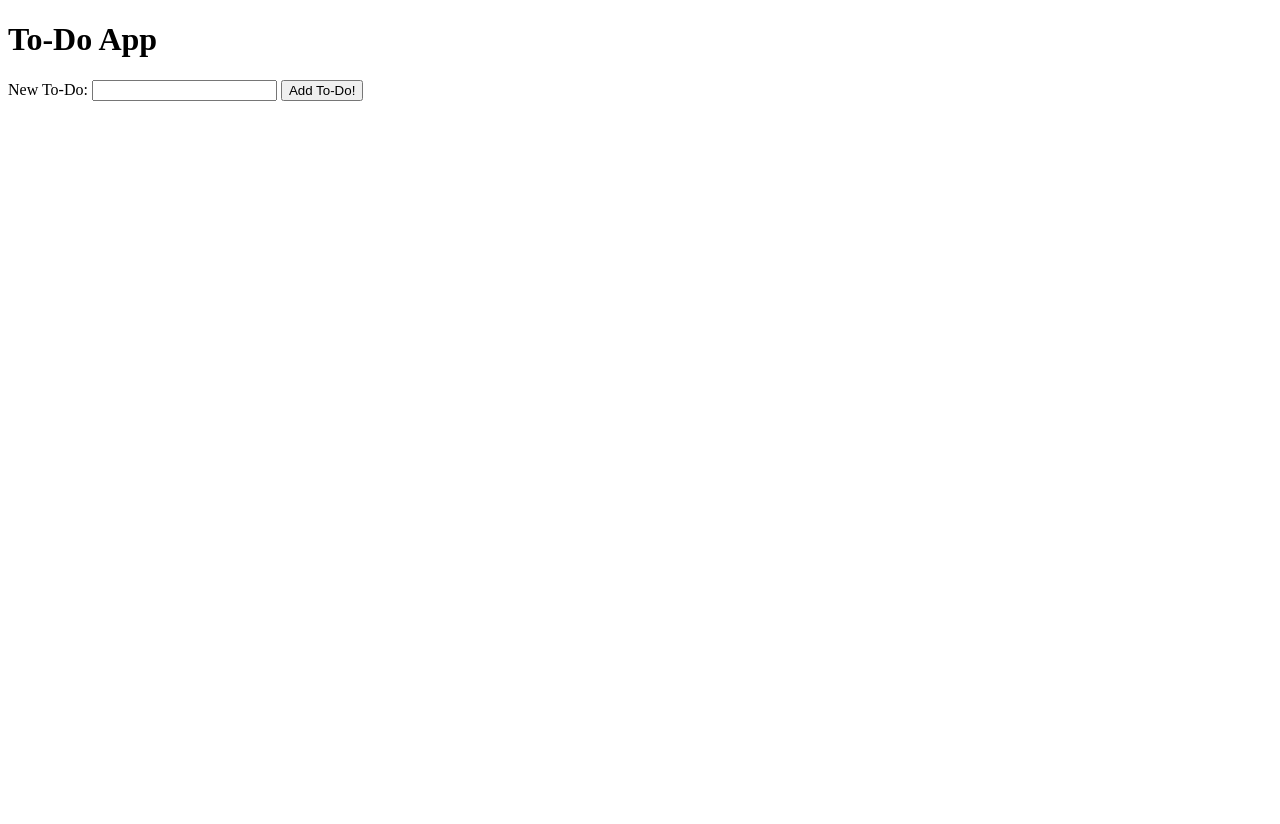
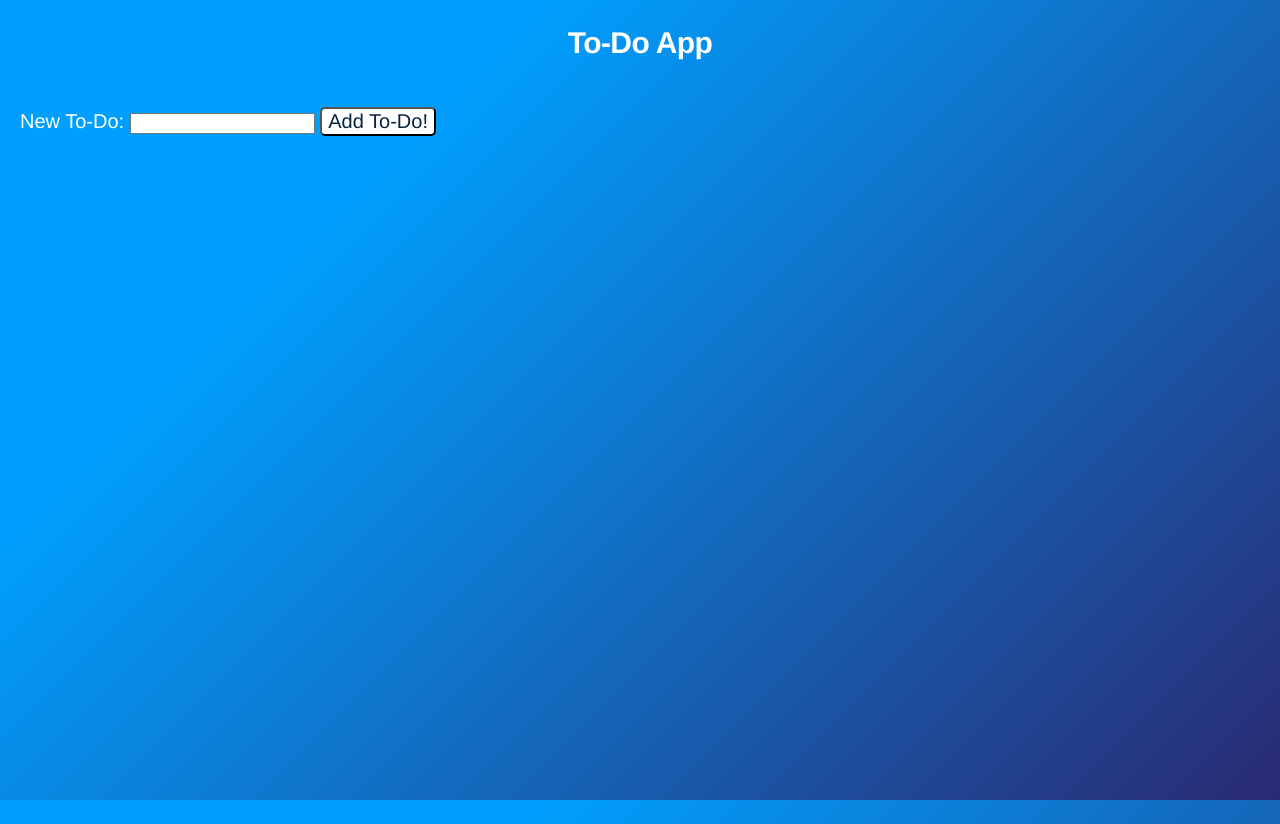
Before and after one commit to jessblanchard/to-do-app, a plain HTML site: page index.html in a window 1280 px wide. Before the commit the page ends 800 px from the top, so only its background shows below. Drawn offline with nearby package versions, Linux system fonts and the light colour scheme.

Commit message:
Added delete button and imported MDL to improve look of my to-do list

```diff
--- a/app.js
+++ b/app.js
@@ -3,6 +3,9 @@ function onReady() {
   const newToDoText = document.getElementById('newToDoText');
   const toDoList = document.getElementById('toDoList');
 
+  function onDelete(e) {
+    e.target.parentElement.outerHTML = "";
+  }
       addToDoForm.addEventListener('submit', event => {
       event.preventDefault();
 
@@ -15,6 +18,10 @@ function onReady() {
       // create a new input
       let checkbox = document.createElement('input');
 
+      let del = document.createElement('button');
+      del.textContent = "delete";
+      del.onclick = onDelete;
+
       // set the input's type to checkbox
       checkbox.type = "checkbox";
 
@@ -24,6 +31,8 @@ function onReady() {
       // attach the checkbox to the li
       newLi.appendChild(checkbox);
 
+      newLi.appendChild(del);
+
       // attach the li to the ul
       toDoList.appendChild(newLi);
 
@@ -31,7 +40,10 @@ function onReady() {
       newToDoText.value = '';
 
     });
+
+
   }
+
 
 window.onload = function() {
   onReady();
--- a/index.html
+++ b/index.html
@@ -1,15 +1,25 @@
 <!DOCTYPE html>
  <html>
    <head>
+     <meta charset="utf-8">
+     <title>To-Do App</title>
      <meta name="viewport" content="width=device-width, initial-scale=1">
-     <title>To-Do App</title>
+     <!-- Material Design Lite -->
+     <link rel="stylesheet" href="https://code.getmdl.io/1.3.0/material.grey-lime.min.css">
+     <script defer src="https://code.getmdl.io/1.3.0/material.min.js"></script>
+
+       <!-- Font Awesome -->
+       <link href="https://maxcdn.bootstrapcdn.com/font-awesome/4.7.0/css/font-awesome.min.css" rel="stylesheet">
+
+     <!-- Custom Styles -->
+     <link rel="stylesheet" href="styles/style.css">
    </head>
    <body>
      <h1>To-Do App</h1>
      <form id="addToDoForm">
        <label for="newToDoText">New To-Do:</label>
        <input type="text" id="newToDoText">
-     <button type="submit">Add To-Do!</button>
+       <button type="submit">Add To-Do!</button>
      </form>
      <ul id="toDoList">
      </ul>
--- /dev/null
+++ b/styles/style.css
@@ -0,0 +1,48 @@
+body{
+  background-color: #2a2a72;
+  background-image: linear-gradient(315deg, #2a2a72 0%, #009ffd 74%);
+  }
+
+h1 {
+   font-weight: bold;
+   text-align: center;
+   font-family: helvetica;
+   font-style: normal;
+   font-weight: bold;
+   font-size: 30px;
+   line-height: 38px;
+   color: #ffffff;
+ }
+
+#addToDoForm {
+  font-weight: bold;
+  text-align: left;
+  font-family: helvetica;
+  font-style: normal;
+  font-weight: lighter;
+  font-size: 20px;
+  line-height: 30px;
+  color: #ffffff;
+  padding: 1em
+}
+
+#toDoList{
+  text-align: left;
+  font-family: helvetica;
+  font-style: normal;
+  font-weight: lighter;
+  font-size: 16px;
+  line-height: 24px;
+  color: #ffffff;
+  list-style: none;
+  padding: 1em;
+}
+
+button[type=submit] {
+    color:#08233e;
+    font-family: helvetica;
+    font-size:20px;
+    border-radius: 5px;
+    background-color: white;
+
+  }
```
Also changed, not shown: 1 other file.
